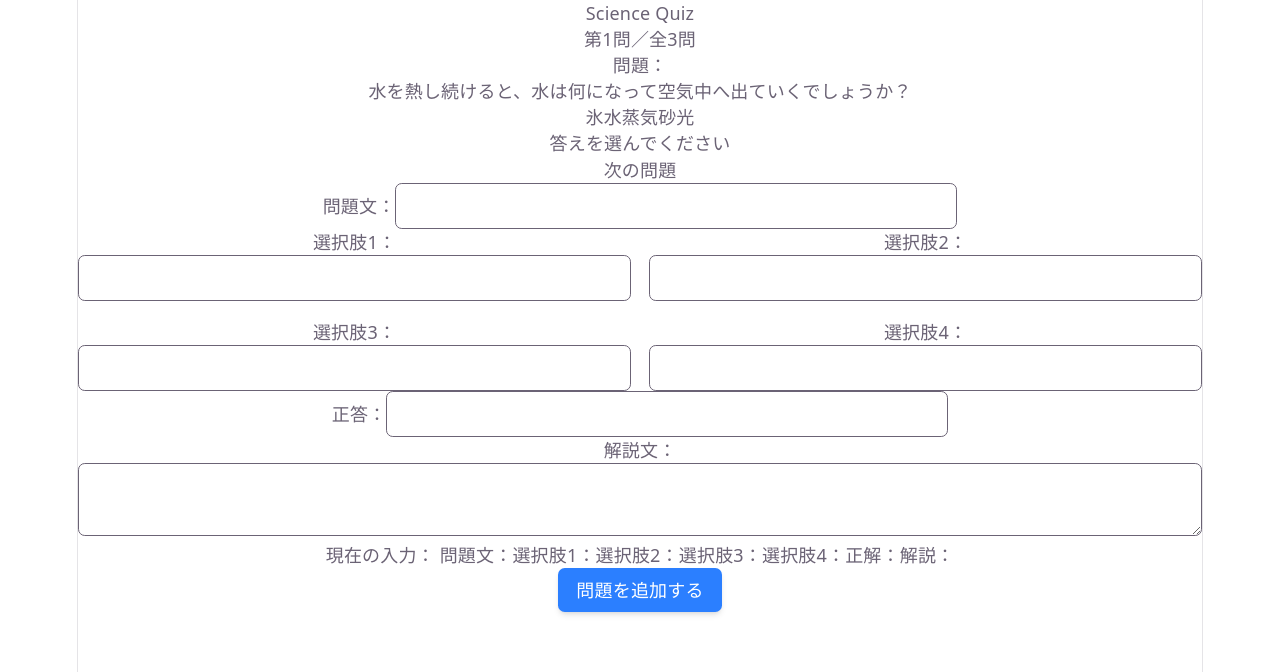
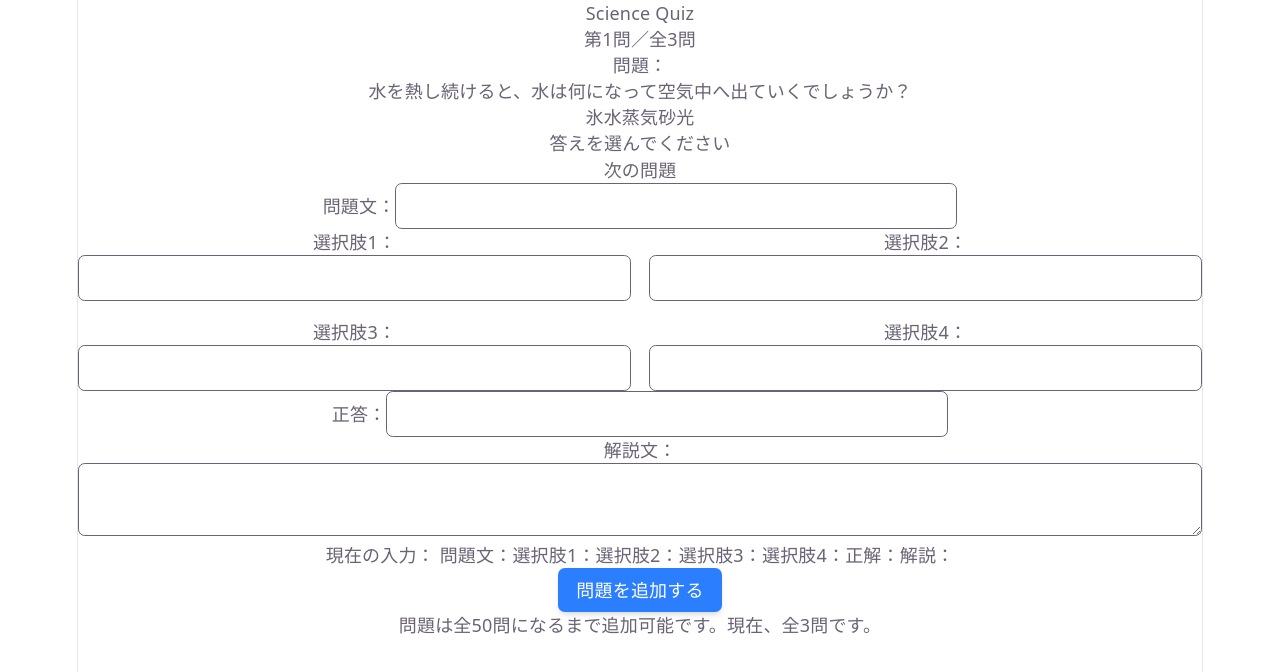
Before and after one commit to MurakiXi/pg-training, a React (Vite) app in the folder react-quiz/: page / in a window 1280 px wide. Shown: the top 672 px of the page. Built offline with nearby package versions, Linux system fonts and the light colour scheme.

Commit message:
feat: limit quiz count

```diff
--- a/react-quiz/src/components/QuestionForm.tsx
+++ b/react-quiz/src/components/QuestionForm.tsx
@@ -43,6 +43,10 @@ export default function QuestionForm({ onAddQuestion,questionsLength }: Question
     useState<boolean>(false)
 
   function handleAddQuestionClick() {
+    if (isQuestionLimitReached)
+      {
+      return
+    }
     const trimmedChoices = choices.map(choice => choice.trim())
     const trimmedStatement = inputStatement.trim()
     const trimmedCorrectAnswer = inputCorrectAnswer.trim()
@@ -86,6 +90,10 @@ export default function QuestionForm({ onAddQuestion,questionsLength }: Question
     setInputCorrectAnswer("")
     setInputReasonText("")
   }
+
+  const questionLimit = 50
+
+  const isQuestionLimitReached = questionsLength >= questionLimit ;
 
   return (
     <>
@@ -172,8 +180,9 @@ export default function QuestionForm({ onAddQuestion,questionsLength }: Question
         </p>
 
       <button
-          onClick={handleAddQuestionClick}
-          id="add-question"className="bg-blue-500 text-white px-4 py-2 rounded-md font-semibold shadow-md hover:bg-blue-600 active:bg-blue-700">
+        onClick={handleAddQuestionClick}
+        disabled={isQuestionLimitReached}
+        id="add-question" className="bg-blue-500 text-white px-4 py-2 rounded-md font-semibold shadow-md hover:bg-blue-600 active:bg-blue-700 disabled:cursor-not-allowed disabled:bg-gray-400">
           問題を追加する
       </button>
       <p>{errorMessage}</p>
@@ -182,6 +191,16 @@ export default function QuestionForm({ onAddQuestion,questionsLength }: Question
           問題を追加しました。現在の問題数：{questionsLength}問
         </p>
       )}
+      {isQuestionLimitReached
+        ? (
+          <p>
+            これ以上問題を追加できません。
+          </p>)
+        : (
+          <p>
+            問題は全{questionLimit}問になるまで追加可能です。現在、全{questionsLength}問です。
+          </p>
+        )}
       </>
     )
 }
```
Also changed, not shown: 1 other file (tests, documents, lock files or other folders).
